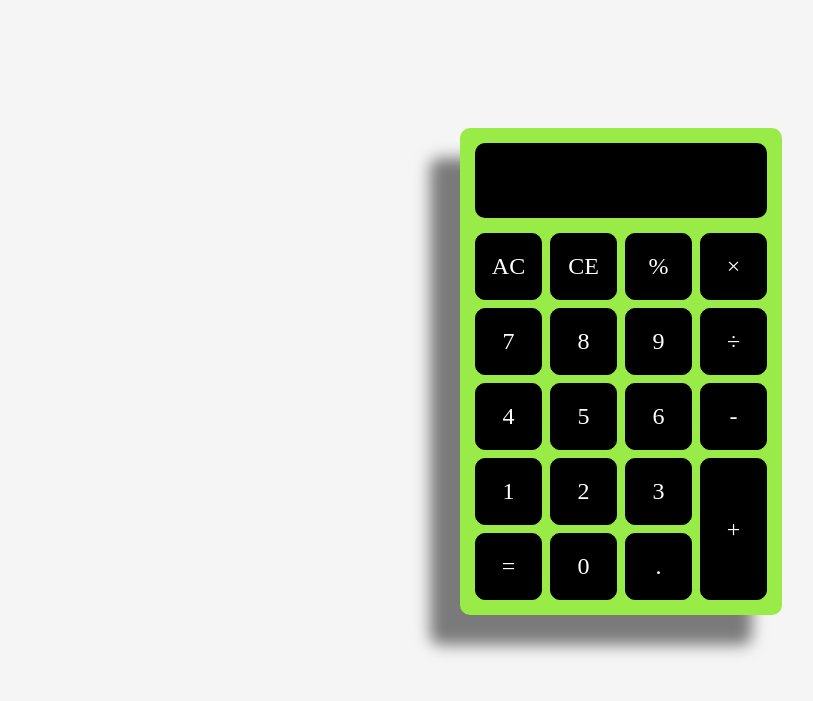
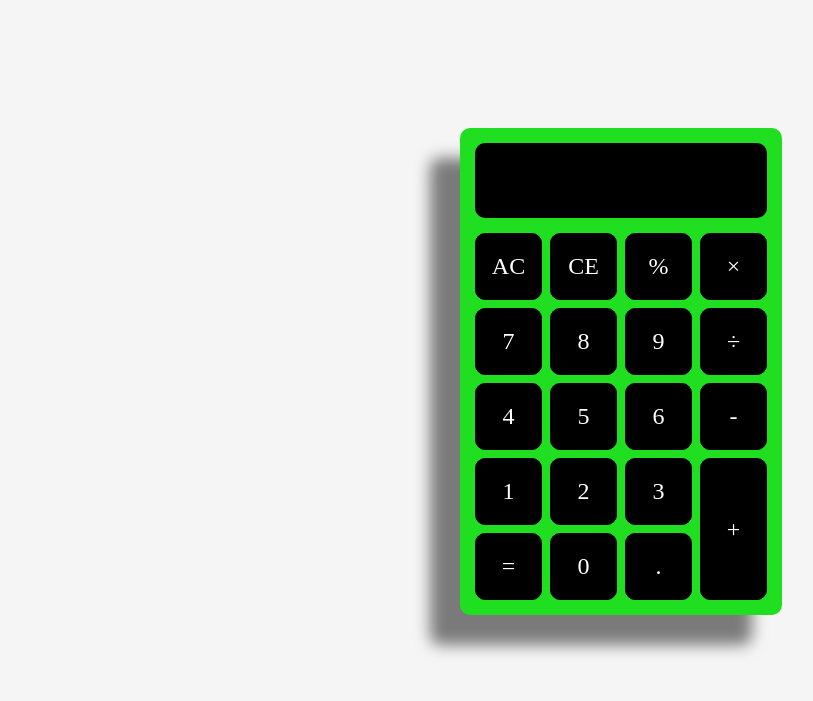
Before and after one commit to thural/Calculator, a plain HTML site: page index.html in a window 1280 px wide. Shown: the top 701 px of the page, without its empty margins (19-832 px from the left). Drawn offline with Linux system fonts and the light colour scheme.

Commit message:
changed body color of the calculator

```diff
--- a/style.css
+++ b/style.css
@@ -10,7 +10,7 @@ body{
 	width: 300px;
 	margin: 8rem auto;
 	padding: 11px;
-	background-color: hsl(90, 80%,60%);
+	background-color: hsl(120, 75%,50%);
 	border-radius: 10px;
 	box-shadow: -30px 30px 15px hsla(0, 0%, 0%, 0.5);
 }
```
